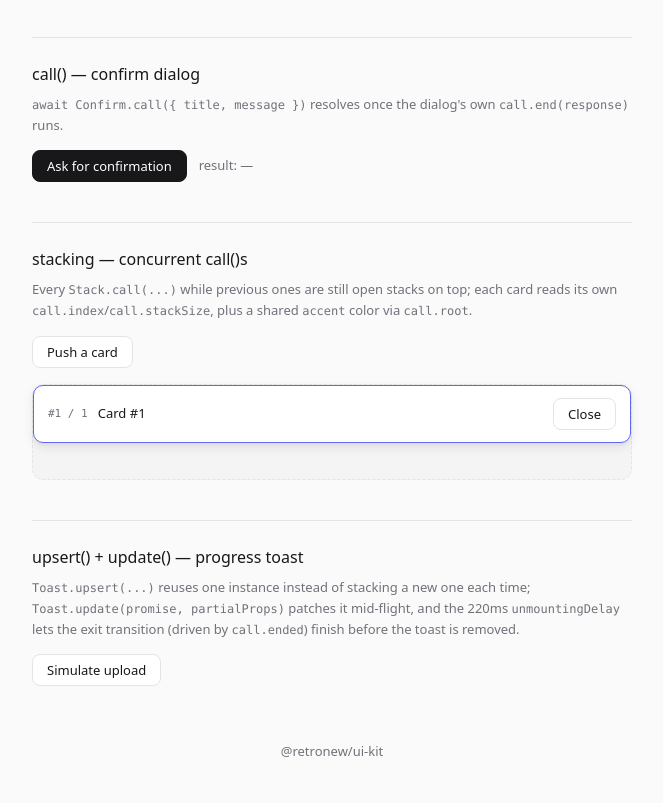
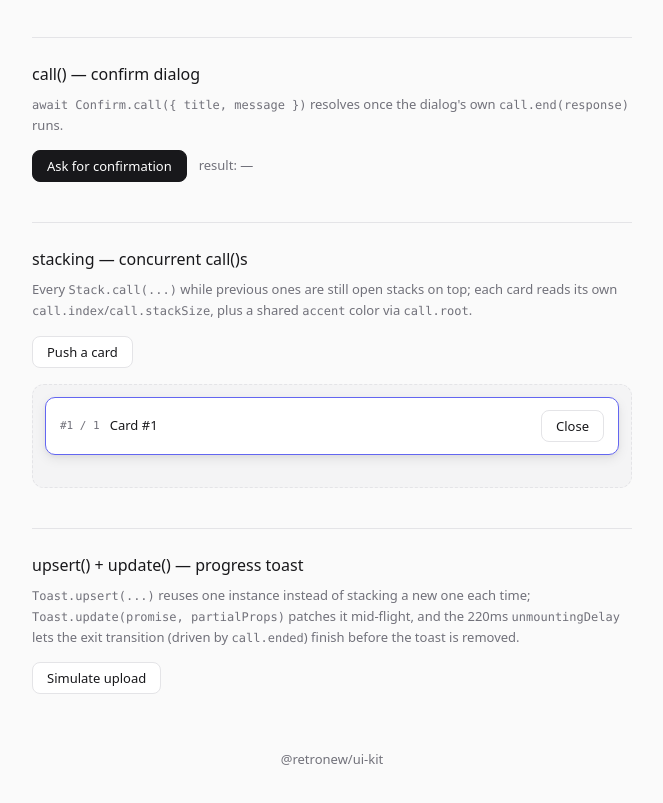
Before and after one commit to retronew/ui-kit, a Vue app in the folder apps/call-vue-demo/: page / in a window 1280 px wide. Both pictures are taken after a click on the button "Push a card". Shown: the part 125-928 px from the top of the page, without its empty margins (308-971 px from the left). Built offline with nearby package versions, Linux system fonts and the light colour scheme.

Commit message:
fix(call-vue-demo): actually inset the stack card inside its container (#52)
#51's stack-area container added padding to hold the card, but padding
on a position:relative ancestor doesn't affect an absolutely positioned
child's inset:0 — the containing block for absolute positioning is the
padding box itself, so the card still sat flush against the border on
three sides. Move the inset onto StackCard's own position (12px on
top/left/right, auto bottom) so it's actually framed by the dashed
container instead of just touching its edges.

```diff
--- a/apps/call-vue-demo/src/App.vue
+++ b/apps/call-vue-demo/src/App.vue
@@ -172,7 +172,7 @@ async function simulateUpload() {
 
 .stack-area {
   position: relative;
-  height: 96px;
+  height: 104px;
   margin-top: 16px;
   border: 1px dashed var(--border);
   border-radius: 12px;
--- a/apps/call-vue-demo/src/components/StackCard.vue
+++ b/apps/call-vue-demo/src/components/StackCard.vue
@@ -34,7 +34,7 @@ const depthFromTop = () => props.call.stackSize - 1 - props.call.index
 <style scoped>
 .stack-card {
   position: absolute;
-  inset: 0 0 auto 0;
+  inset: 12px 12px auto 12px;
   display: flex;
   align-items: center;
   gap: 10px;
```
